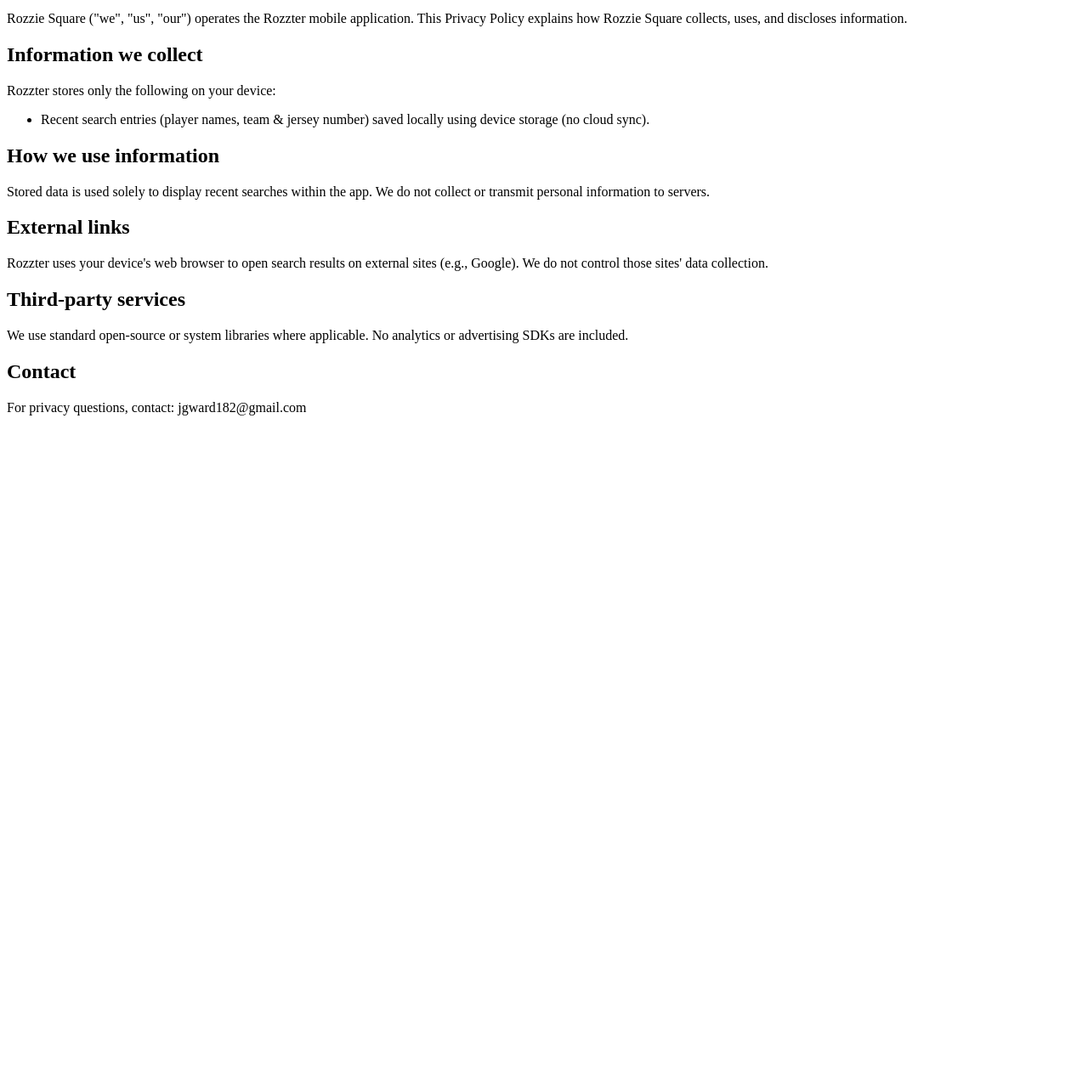
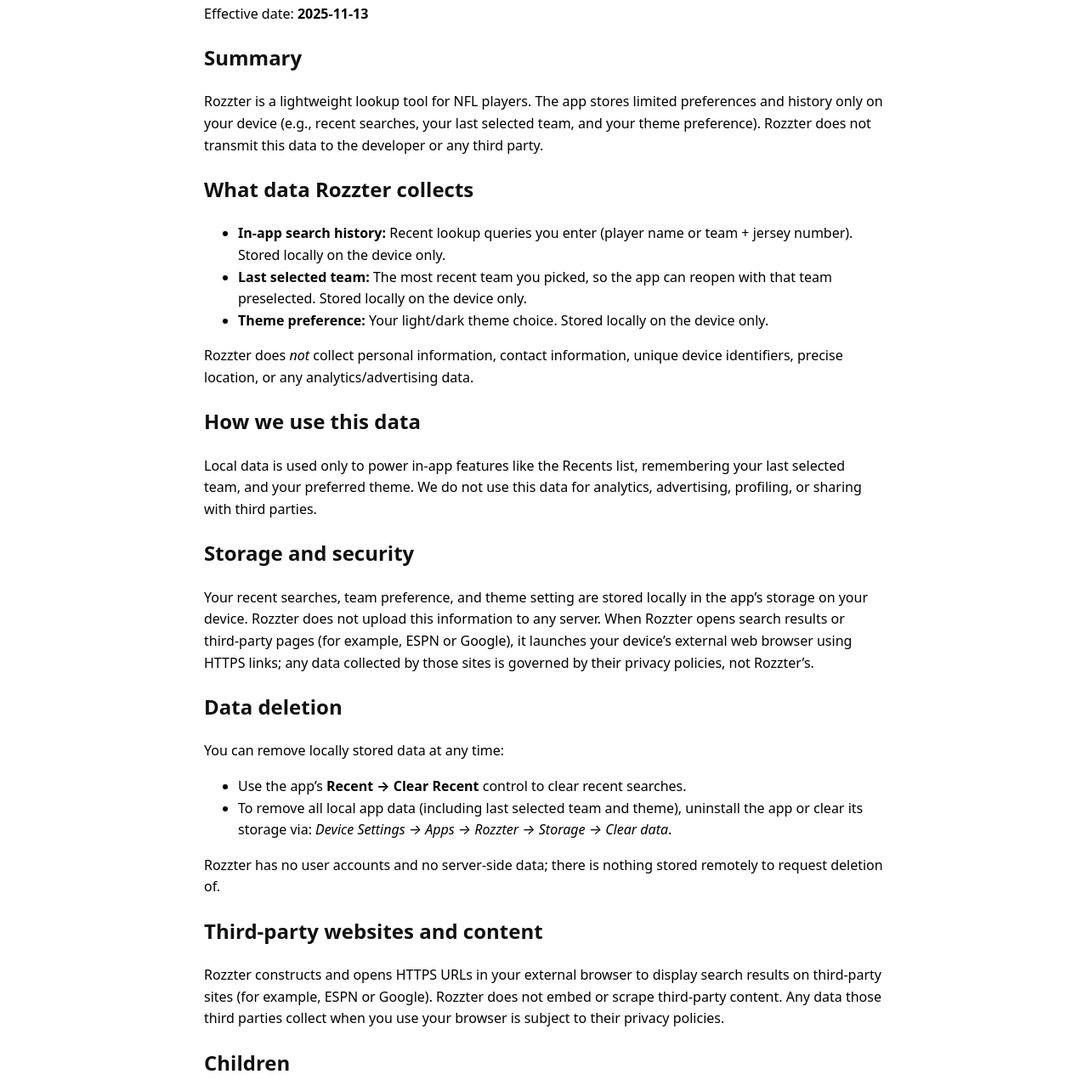
Before and after one commit to rozziesquare/rozzter-public, a plain HTML site: page privacy.html in a window 1280 px wide. Shown: the part 101-1385 px from the top of the page at 85% size. Before the commit the page ends 800 px from the top, so only its background shows below. Drawn offline with Linux system fonts and the light colour scheme.

Commit message:
Tweaked wording on privacy page; updated effective date

```diff
--- a/privacy.html
+++ b/privacy.html
@@ -1,26 +1,56 @@
 <!doctype html>
 <html lang="en">
 <head>
-  <meta charset="utf-8"/>
-  <meta name="viewport" content="width=device-width,initial-scale=1"/>
-  <title>Rozzie Square - Privacy Policy</title>
+  <meta charset="utf-8">
+  <title>Privacy Policy - Rozzter</title>
+  <meta name="viewport" content="width=device-width,initial-scale=1">
+  <style>
+    body { font-family: system-ui, -apple-system, "Segoe UI", Roboto, "Helvetica Neue", Arial; max-width: 800px; margin: 2rem auto; padding: 0 1rem; line-height:1.6 }
+    h1,h2 { color:#111; }
+  </style>
 </head>
 <body>
-  <h1>Privacy Policy</h1>
-  <p>Last updated: 2025-11-09</p>
-  <p>Rozzie Square ("we", "us", "our") operates the Rozzter mobile application. This Privacy Policy explains how Rozzie Square collects, uses, and discloses information.</p>
-  <h2>Information we collect</h2>
-  <p>Rozzter stores only the following on your device:</p>
+  <h1>Privacy Policy - Rozzter</h1>
+  <p>Effective date: <strong>2025-11-13</strong></p>
+
+  <h2>Summary</h2>
+  <p>Rozzter is a lightweight lookup tool for NFL players. The app stores limited preferences and history only on your device (e.g., recent searches, your last selected team, and your theme preference). Rozzter does not transmit this data to the developer or any third party.</p>
+
+  <h2>What data Rozzter collects</h2>
   <ul>
-    <li>Recent search entries (player names, team &amp; jersey number) saved locally using device storage (no cloud sync).</li>
+    <li><strong>In‑app search history:</strong> Recent lookup queries you enter (player name or team + jersey number). Stored locally on the device only.</li>
+    <li><strong>Last selected team:</strong> The most recent team you picked, so the app can reopen with that team preselected. Stored locally on the device only.</li>
+    <li><strong>Theme preference:</strong> Your light/dark theme choice. Stored locally on the device only.</li>
   </ul>
-  <h2>How we use information</h2>
-  <p>Stored data is used solely to display recent searches within the app. We do not collect or transmit personal information to servers.</p>
-  <h2>External links</h2>
-  <p>Rozzter uses your device's web browser to open search results on external sites (e.g., Google). We do not control those sites' data collection.</p>
-  <h2>Third‑party services</h2>
-  <p>We use standard open-source or system libraries where applicable. No analytics or advertising SDKs are included.</p>
+  <p>Rozzter does <em>not</em> collect personal information, contact information, unique device identifiers, precise location, or any analytics/advertising data.</p>
+
+  <h2>How we use this data</h2>
+  <p>Local data is used only to power in‑app features like the Recents list, remembering your last selected team, and your preferred theme. We do not use this data for analytics, advertising, profiling, or sharing with third parties.</p>
+
+  <h2>Storage and security</h2>
+  <p>Your recent searches, team preference, and theme setting are stored locally in the app’s storage on your device. Rozzter does not upload this information to any server. When Rozzter opens search results or third‑party pages (for example, ESPN or Google), it launches your device’s external web browser using HTTPS links; any data collected by those sites is governed by their privacy policies, not Rozzter’s.</p>
+
+  <h2>Data deletion</h2>
+  <p>You can remove locally stored data at any time:</p>
+  <ul>
+    <li>Use the app’s <strong>Recent → Clear Recent</strong> control to clear recent searches.</li>
+    <li>To remove all local app data (including last selected team and theme), uninstall the app or clear its storage via: <em>Device Settings → Apps → Rozzter → Storage → Clear data</em>.</li>
+  </ul>
+  <p>Rozzter has no user accounts and no server‑side data; there is nothing stored remotely to request deletion of.</p>
+
+  <h2>Third‑party websites and content</h2>
+  <p>Rozzter constructs and opens HTTPS URLs in your external browser to display search results on third‑party sites (for example, ESPN or Google). Rozzter does not embed or scrape third‑party content. Any data those third parties collect when you use your browser is subject to their privacy policies.</p>
+
+  <h2>Children</h2>
+  <p>Rozzter is intended for a general audience and is not directed to children under 13. The app does not knowingly collect personal information from children.</p>
+
   <h2>Contact</h2>
-  <p>For privacy questions, contact: jgward182@gmail.com</p>
+  <p>For privacy questions or requests, contact: <strong>contact@rozziesquare.com</strong></p>
+
+  <h2>Changes to this policy</h2>
+  <p>We may update this policy occasionally. The “Effective date” above will be updated when material changes are made.</p>
+
+  <hr>
+  <p style="font-size:.9rem;color:#666">Rozzter — lightweight NFL player lookup. Last updated: 2025-11-13</p>
 </body>
 </html>
```
